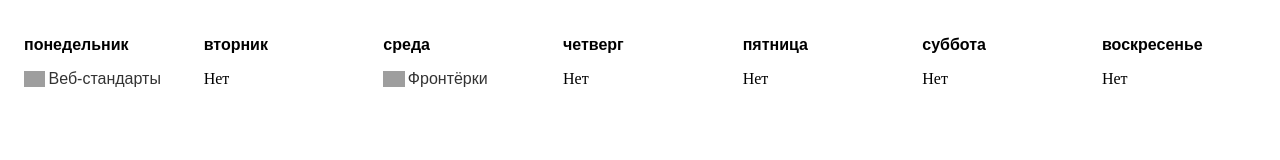
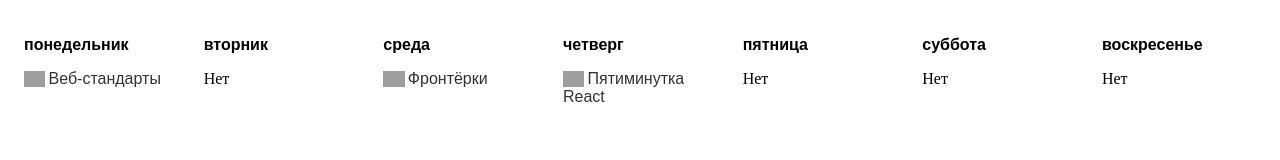
Before and after one commit to marinintim/frontpod, a Next.js app: page / in a window 1280 px wide. Shown: the part 223-383 px from the top of the page. Built offline with nearby package versions, Linux system fonts and the light colour scheme; grey boxes are pictures that could not be loaded.

Commit message:
добавит Пятиминутку React

```diff
--- a/data.js
+++ b/data.js
@@ -20,6 +20,16 @@ const Data = {
       ],
       icon: 'https://i1.sndcdn.com/avatars-000202051699-d6qlyg-t50x50.jpg',
       url: 'https://soundcloud.com/web-standards/'
+    },
+    {
+      name: 'Пятиминутка React',
+      slug: '5minreact',
+      day: 'четверг',
+      hosts: [
+        'Пётр Мязин'
+      ],
+      icon: 'http://5minreact.ru/2c00ecdc6a709de28a58308b628f1b47.png',
+      url: 'https://soundcloud.com/5minreact'
     }
   ]
 }
```
